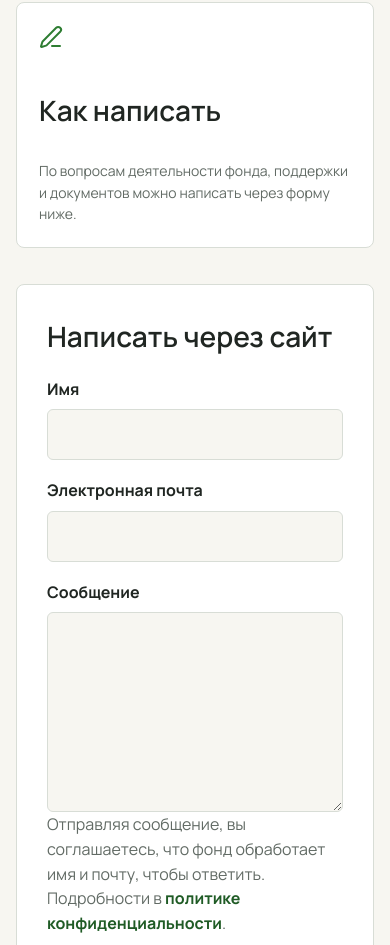
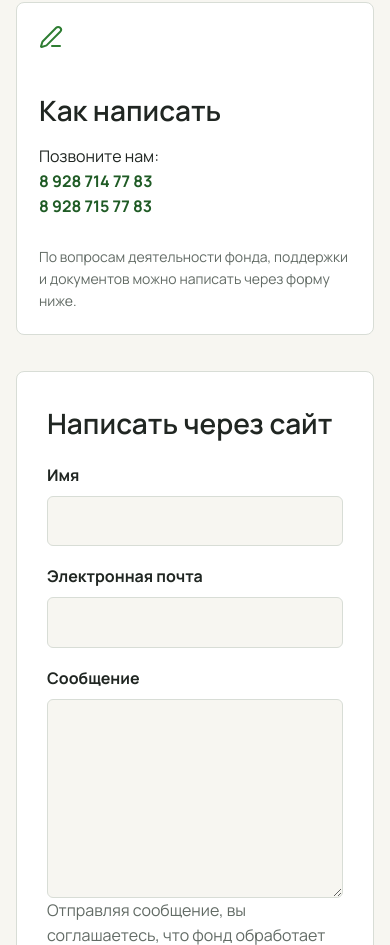
Before and after one commit to sqwdvrt/webFond, a Next.js app: page /contacts in a window 390 px wide. Shown: the part 858-1803 px from the top of the page. Built offline with nearby package versions, Linux system fonts and the light colour scheme; no server answers.

Commit message:
feat: add contact phone numbers

```diff
--- a/src/app/contacts/page.tsx
+++ b/src/app/contacts/page.tsx
@@ -35,6 +35,11 @@ export default function ContactsPage() {
           <div>
             <PenLine aria-hidden="true" />
             <h2>Как написать</h2>
+            <span>Позвоните нам:</span>
+            <br />
+            <a href="tel:+79287147783">8 928 714 77 83</a>
+            <br />
+            <a href="tel:+79287157783">8 928 715 77 83</a>
             <p>
               По вопросам деятельности фонда, поддержки и документов можно
               написать через форму ниже.
```
Also changed, not shown: 1 other file (tests, documents, lock files or other folders).
